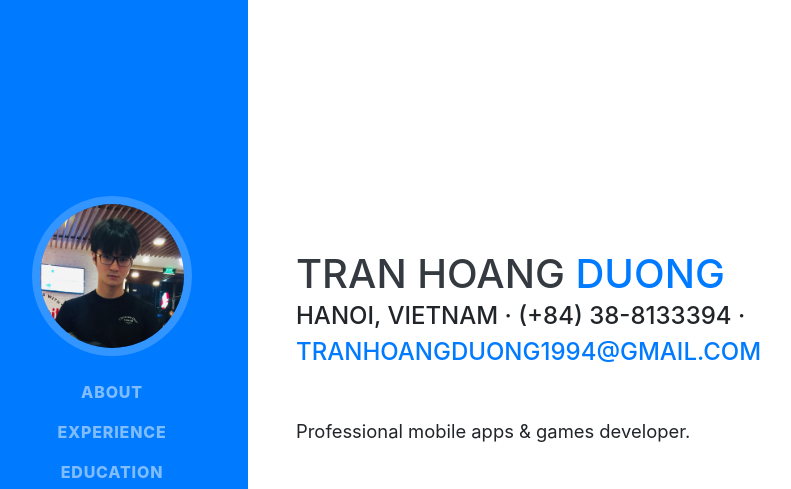
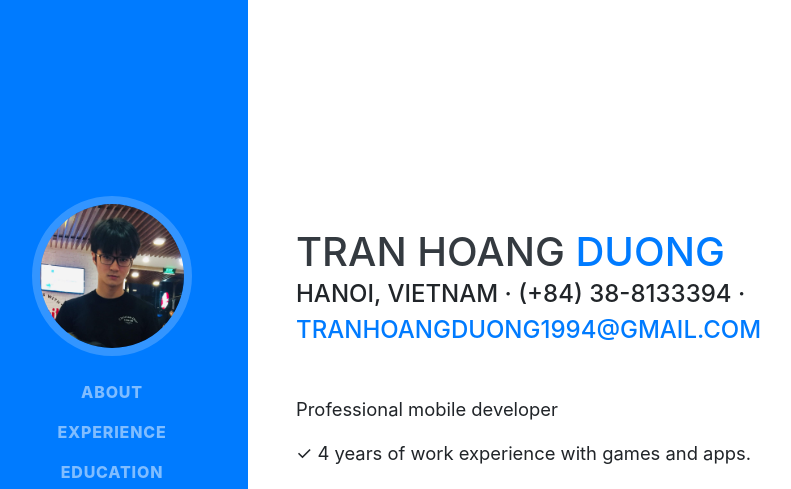
Before and after one commit to tranhoangduong1994/tranhoangduong1994.github.io, a website with bundled scripts: page index.html in a window 1280 px wide. Shown: the top 489 px of the page, without its empty margins (24-815 px from the left). Built offline with nearby package versions, Linux system fonts and the light colour scheme; a web font is replaced by a local one.

Commit message:
updated overview

```diff
--- a/index.html
+++ b/index.html
@@ -99,8 +99,11 @@
             Hanoi, Vietnam · (+84) 38-8133394 ·
             <a href="mailto:name@email.com">tranhoangduong1994@gmail.com</a>
           </div>
+          <p class="lead">
+            Professional mobile developer
+          </p>
           <p class="lead mb-5">
-            Professional mobile apps & games developer.
+            ✓ 4 years of work experience with games and apps.
           </p>
           <div class="social-icons">
             <a href="https://github.com/tranhoangduong1994/" target="_blank">
```
